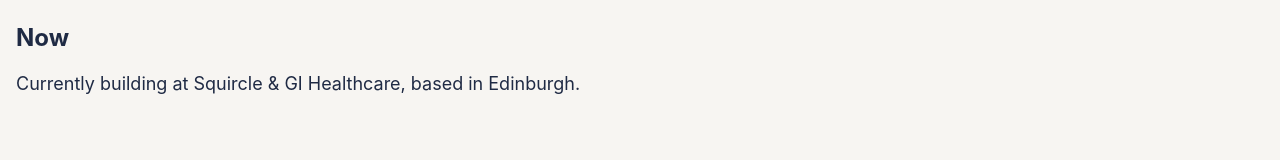
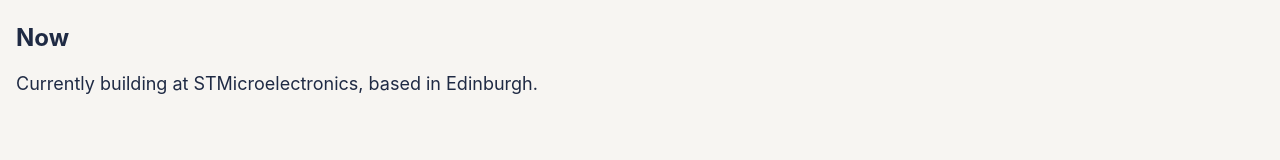
Before and after one commit to JakeCallcut/jakecallcut.github.io, a React (Vite) app: page / in a window 1280 px wide. Shown: the part 2323-2483 px from the top of the page. Built offline with nearby package versions, Linux system fonts and the light colour scheme.

Commit message:
updating experience

```diff
--- a/src/data/content.json
+++ b/src/data/content.json
@@ -20,9 +20,19 @@
   },
   "experience": [
     {
+      "company": "STMicroelectronics",
+      "role": "AI & Machine Learning Engineer Intern",
+      "period": "May 2026 — Present",
+      "location": "Edinburgh, Scotland",
+      "image": "/experience-three.png",
+      "bullets": [
+
+      ]
+    },
+    {
       "company": "Squircle",
       "role": "Software Engineer",
-      "period": "Jul 2025 — Present",
+      "period": "Jul 2025 — May 2026",
       "location": "Glasgow, Scotland",
       "image": "/experience-one.png",
       "bullets": [
--- a/src/routes/Home.tsx
+++ b/src/routes/Home.tsx
@@ -42,7 +42,7 @@
         </div>
       </Section>
       <Section title="Now">
-        <p className="text-lg">Currently building at Squircle & GI Healthcare, based in Edinburgh.</p>
+        <p className="text-lg">Currently building at STMicroelectronics, based in Edinburgh.</p>
       </Section>
     </motion.section>
   );
```
Also changed, not shown: public/experience-three.png (added).
